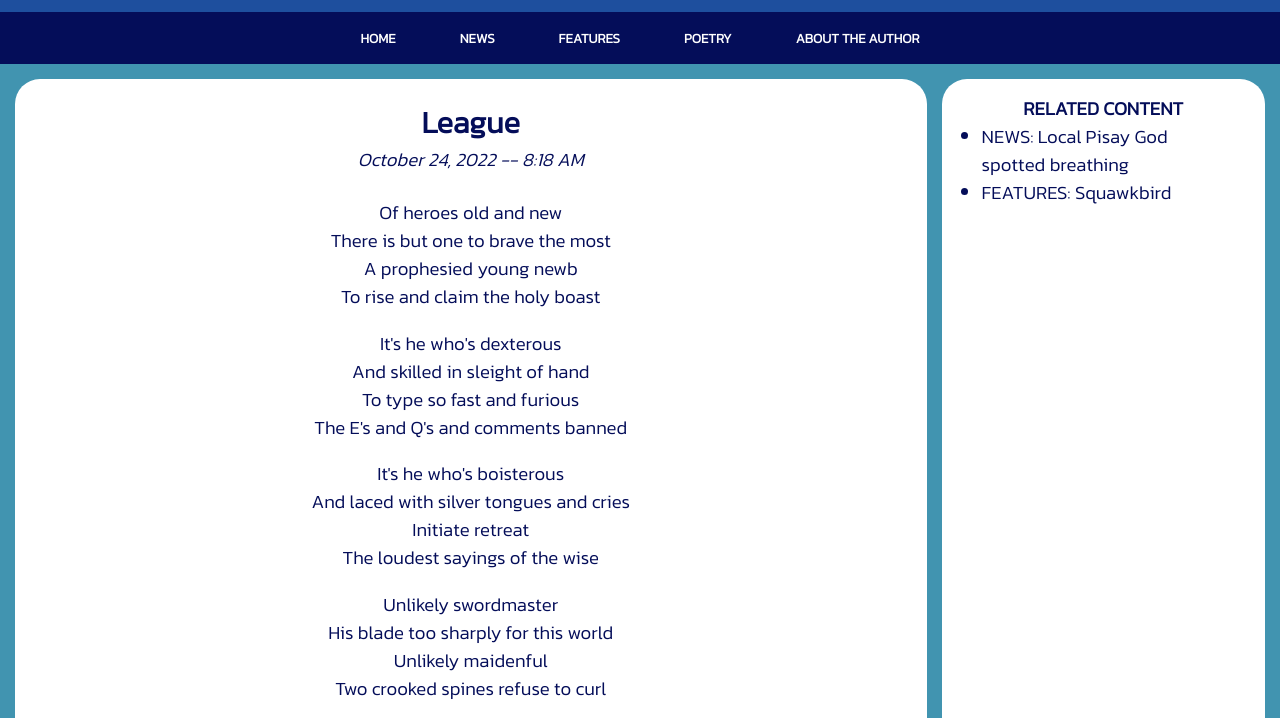
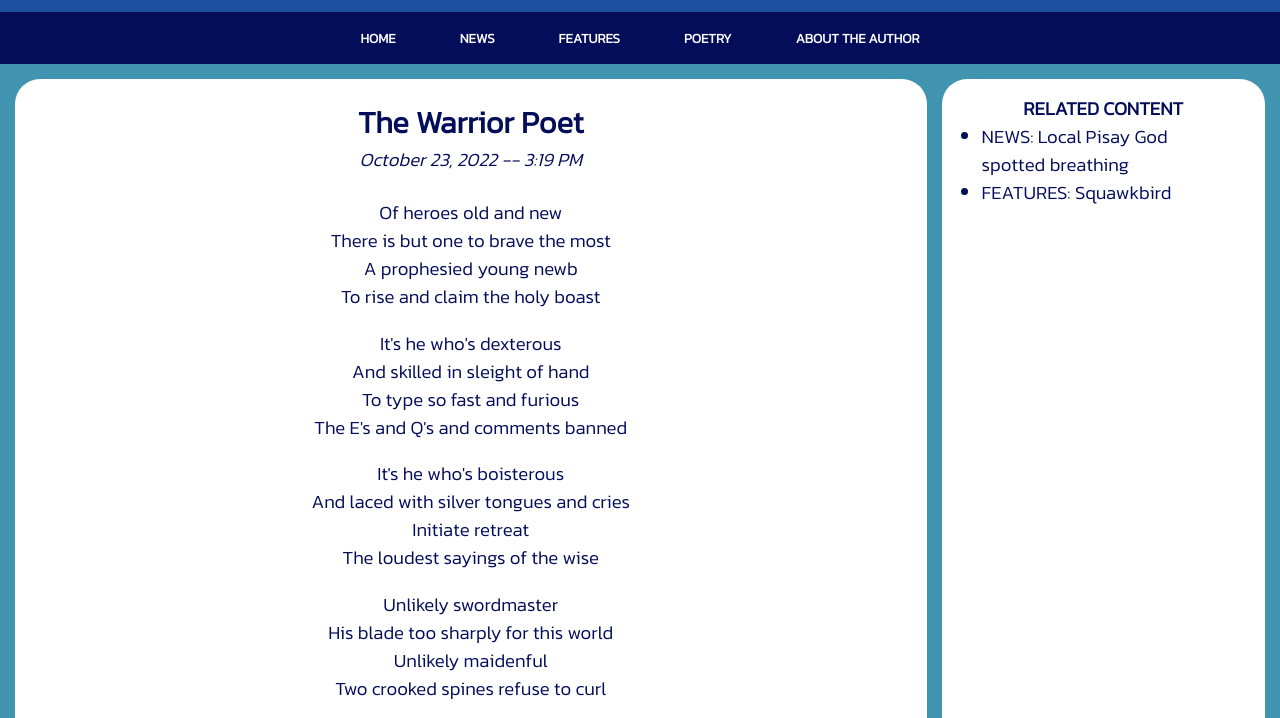
Before and after one commit to jnunez2026/submerged, a plain HTML site: page poetry/poetry-league.html in a window 1280 px wide. Shown: the part 72-790 px from the top of the page. Drawn offline with Linux system fonts and the light colour scheme.

Commit message:
Update poetry-league.html

```diff
--- a/poetry/poetry-league.html
+++ b/poetry/poetry-league.html
@@ -34,8 +34,8 @@
         <div class="main">
             <div id="content-article">
                 <div id="content-title">
-                    <h2>League</h2>
-                    <p><em>October 24, 2022 -- 8:18 AM</em></p>
+                    <h2>The Warrior Poet</h2>
+                    <p><em>October 23, 2022 -- 3:19 PM</em></p>
                 </div>
 
                 <div id="content-body">
```
